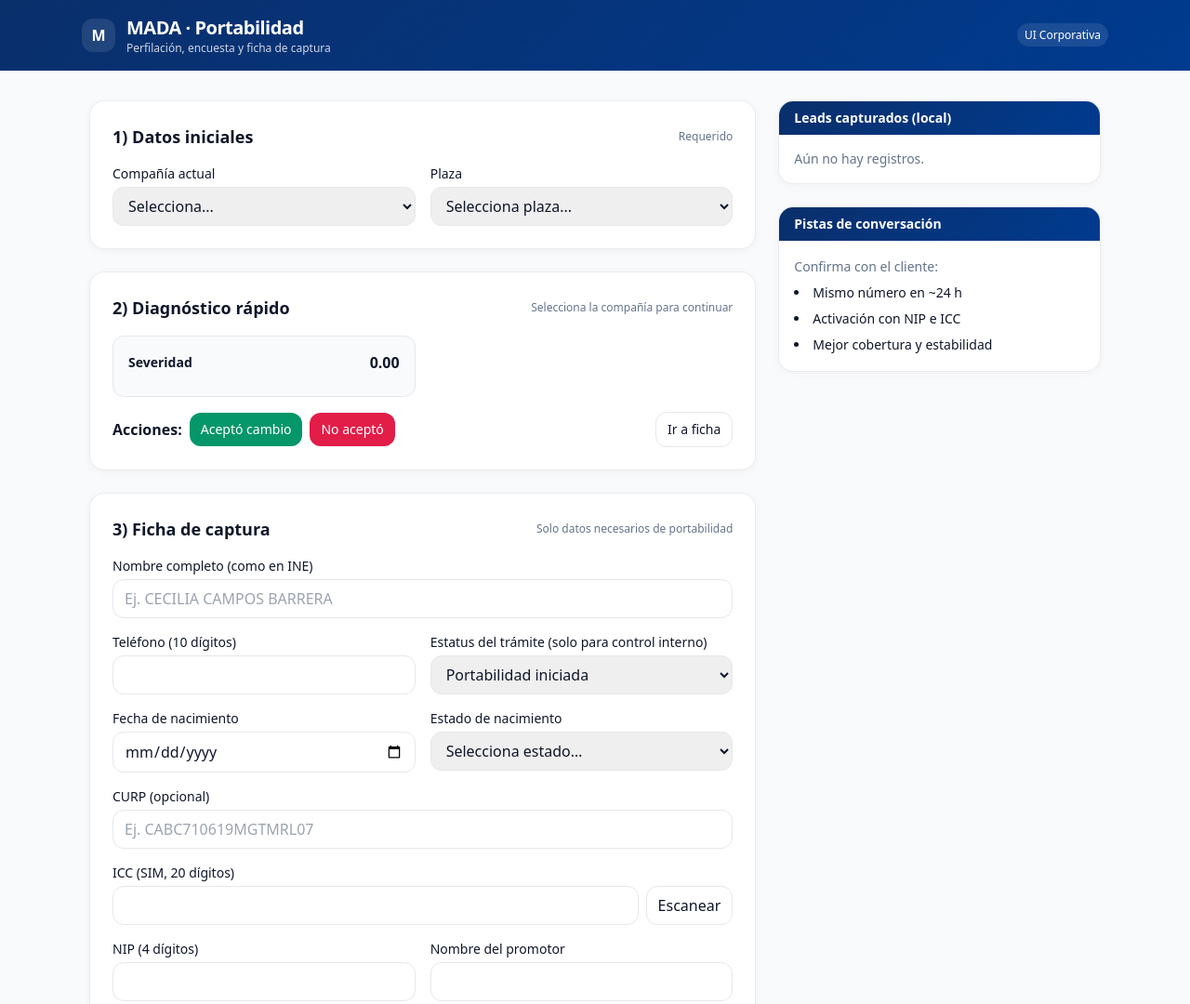
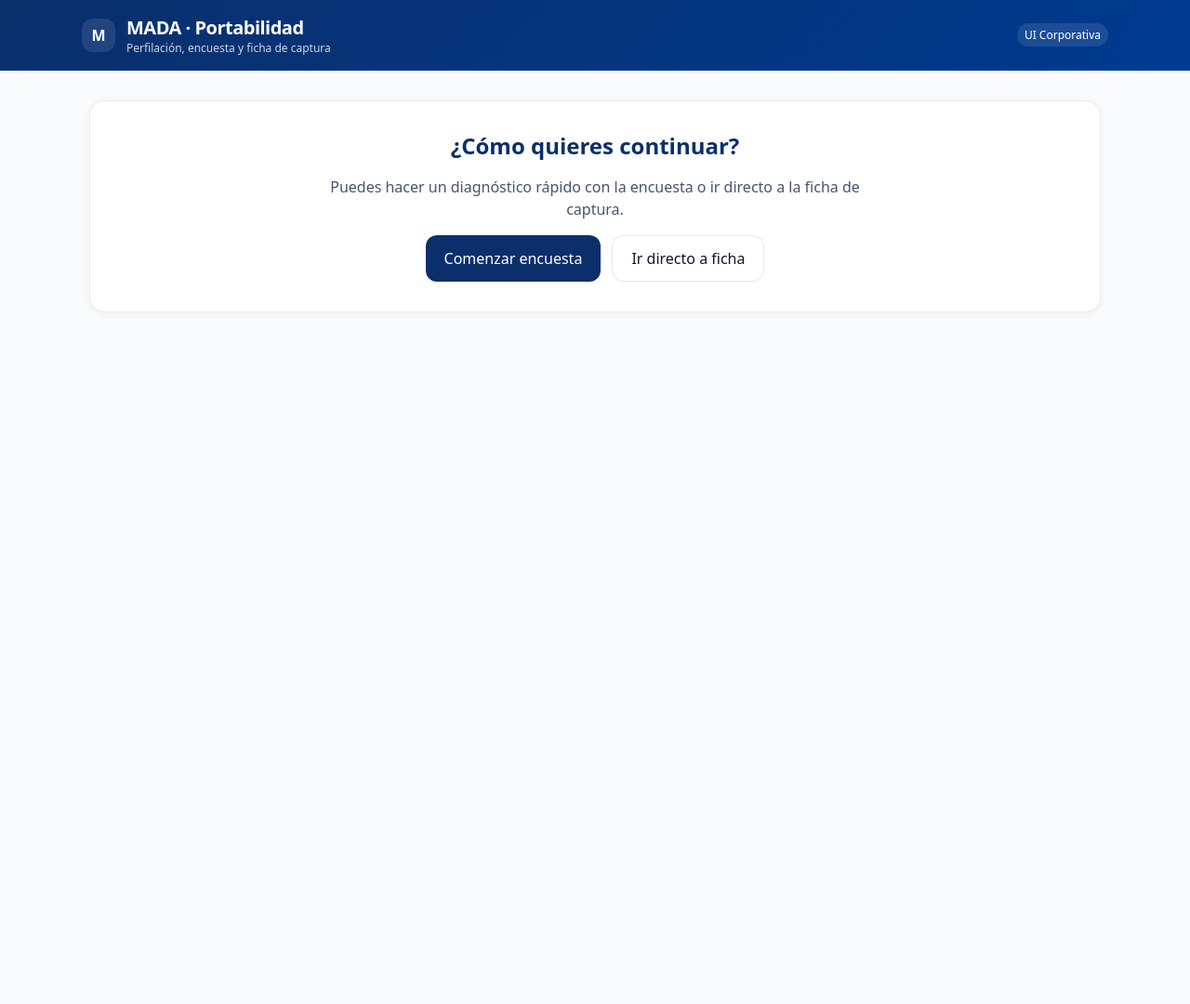
Before and after one commit to jesusvilla091921-create/perfilacion-prospectos, a plain HTML site: page index.html in a window 1280 px wide. Shown: the top 1080 px of the page at 93% size. After the commit the page ends 800 px from the top, so only its background shows below. Drawn offline with nearby package versions, Linux system fonts and the light colour scheme.

Commit message:
Update index.html

```diff
--- a/index.html
+++ b/index.html
@@ -25,7 +25,7 @@
   <header class="brand-grad text-white">
     <div class="max-w-6xl mx-auto px-4 sm:px-6 py-4 flex items-center justify-between">
       <div class="flex items-center gap-3">
-        <div class="h-9 w-9 rounded-xl bg-white/10 grid place-items-center font-black">M</div>
+        <button id="btnHome" class="h-9 w-9 rounded-xl bg-white/10 grid place-items-center font-black">M</button>
         <div>
           <h1 class="text-xl font-semibold tracking-tight">MADA · Portabilidad</h1>
           <p class="text-xs text-white/80">Perfilación, encuesta y ficha de captura</p>
@@ -38,7 +38,24 @@
   </header>
 
   <main class="max-w-6xl mx-auto p-4 sm:p-6 lg:p-8">
-    <div class="grid lg:grid-cols-3 gap-6">
+    <!-- Portada con 2 botones -->
+    <section id="startBlock" class="card rounded-2xl p-8 text-center space-y-4">
+      <h2 class="text-2xl font-bold text-[var(--brand)]">¿Cómo quieres continuar?</h2>
+      <p class="text-slate-600 max-w-prose mx-auto">
+        Puedes hacer un diagnóstico rápido con la encuesta o ir directo a la ficha de captura.
+      </p>
+      <div class="flex flex-col sm:flex-row gap-3 justify-center">
+        <button id="btnStartSurvey" class="px-5 py-3 rounded-xl bg-[var(--brand)] text-white hover:bg-[var(--brand-2)]">
+          Comenzar encuesta
+        </button>
+        <button id="btnSkipToCapture" class="px-5 py-3 rounded-xl border hover:bg-slate-50">
+          Ir directo a ficha
+        </button>
+      </div>
+    </section>
+
+    <!-- App -->
+    <section id="mainBlock" class="hidden grid lg:grid-cols-3 gap-6">
       <!-- Columna izquierda -->
       <section class="lg:col-span-2 space-y-6">
         <!-- Paso 1: compañía y plaza -->
@@ -122,7 +139,7 @@
             </div>
 
             <div>
-              <label class="block text-sm font-medium mb-1">Estatus del trámite (solo para control interno)</label>
+              <label class="block text-sm font-medium mb-1">Estatus del trámite (solo para Sheets)</label>
               <select id="capEstatus" class="w-full border rounded-xl px-3 py-2 focus:ring-2 focus:ring-[var(--accent)] focus:border-transparent outline-none">
                 <option>Portabilidad iniciada</option>
                 <option>Capturado</option>
@@ -209,7 +226,7 @@
           </div>
         </div>
       </aside>
-    </div>
+    </section>
   </main>
 
   <!-- Modal Ticket (ficha para screenshot) -->
@@ -303,9 +320,16 @@
     };
 
     /* ========= Elementos ========= */
+    const startBlock = el('startBlock');
+    const mainBlock  = el('mainBlock');
+    const btnStartSurvey   = el('btnStartSurvey');
+    const btnSkipToCapture = el('btnSkipToCapture');
+    const btnHome = el('btnHome');
+
     const carrier = el('carrier'); const plaza = el('plaza'); const telcelNote = el('telcelNote');
 
     // Encuesta
+    const surveyBlock = el('surveyBlock');
     const questionsContainer = el('questionsContainer');
     const scoreBox = el('scoreBox'); const pitchBox = el('pitchBox');
     const planBox = el('planBox'); const planCard = el('planCard');
@@ -336,17 +360,22 @@
     let scanStream=null, scanning=false, detector=null;
 
     // Estado
-    let answers = {}; let currentCarrier=null; let currentScore=0; let leads=[];
+    let answers = {}; let currentCarrier=null; let currentScore=0; let leads=[]; let showSurvey=false;
 
     document.addEventListener('DOMContentLoaded', () => {
+      // Portada
+      btnStartSurvey.addEventListener('click', () => startApp(true));
+      btnSkipToCapture.addEventListener('click', () => startApp(false));
+      btnHome.addEventListener('click', goHome);
+
       carrier.addEventListener('change', handleCarrierChange);
       capTelefono.addEventListener('input', ()=> capTelefono.value = capTelefono.value.replace(/\D/g,'').slice(0,10));
       capICC.addEventListener('input',      ()=> capICC.value      = capICC.value.replace(/\D/g,'').slice(0,20));
       capNip.addEventListener('input',      ()=> capNip.value      = capNip.value.replace(/\D/g,'').slice(0,4));
 
-      btnAccept.addEventListener('click', () => { captureBlock.scrollIntoView({behavior:'smooth', block:'start'}); capNombreCompleto.focus(); });
+      btnAccept.addEventListener('click', () => { captureBlock.classList.remove('hidden'); captureBlock.scrollIntoView({behavior:'smooth'}); capNombreCompleto.focus(); });
       btnReject.addEventListener('click', () => alert('¡Gracias! Si cambias de opinión, aquí seguimos.'));
-      btnGoCapture.addEventListener('click', () => { captureBlock.scrollIntoView({behavior:'smooth', block:'start'}); });
+      btnGoCapture.addEventListener('click', () => { captureBlock.classList.remove('hidden'); captureBlock.scrollIntoView({behavior:'smooth'}); });
 
       btnSaveCapture.addEventListener('click', saveCapture);
       btnCancelCapture.addEventListener('click', resetForm);
@@ -361,9 +390,27 @@
         : 'Sin soporte nativo. Si no detecta, ingresa el ICC manualmente.';
 
       loadSavedLeads();
-      // Oculta ficha al inicio; encuesta muestra mensaje hasta que elijan compañía
-      if(!carrier.value){ questionsContainer.innerHTML=''; surveyHint.textContent='Selecciona la compañía para continuar'; }
+      surveyBlock.classList.remove('hidden'); // visible por defecto dentro del modo "encuesta"
+      captureBlock.classList.remove('hidden'); // lo controlamos con showSurvey
+      goHome(); // iniciar en portada
     });
+
+    function startApp(wantSurvey){
+      showSurvey = wantSurvey;
+      startBlock.classList.add('hidden');
+      mainBlock.classList.remove('hidden');
+      // Mostrar/ocultar bloques según elección
+      surveyBlock.classList.toggle('hidden', !showSurvey);
+      captureBlock.classList.toggle('hidden', showSurvey); // si hay encuesta, ocultamos captura hasta que decidan
+      window.scrollTo({top:0, behavior:'smooth'});
+    }
+
+    function goHome(){
+      // Vuelve a portada y limpia
+      resetForm();
+      mainBlock.classList.add('hidden');
+      startBlock.classList.remove('hidden');
+    }
 
     /* ====== Encuesta ====== */
     function handleCarrierChange(){
@@ -445,7 +492,6 @@
 
     /* ====== Guardar ficha ====== */
     async function saveCapture(){
-      // Validaciones mínimas
       if(!carrier.value){ alert('Selecciona la compañía'); carrier.focus(); return; }
       if(!plaza.value){ alert('Selecciona la plaza'); plaza.focus(); return; }
       if(!capNombreCompleto.value.trim()){ alert('Ingresa el nombre completo'); capNombreCompleto.focus(); return; }
@@ -468,7 +514,7 @@
         icc:capICC.value.trim(),
         nip:capNip.value.trim(),
         promotor:capPromotor.value.trim(),
-        estatus:capEstatus.value // -> solo para Sheets y panel lateral, NO en la ficha
+        estatus:capEstatus.value // -> solo Sheets y panel lateral
       };
 
       // Local
@@ -503,11 +549,17 @@
 
     function resetForm(){
       carrier.value=''; plaza.value='';
+      // encuesta
       questionsContainer.innerHTML=''; answers={}; currentScore=0; scoreBox.textContent='0.00'; pitchBox.textContent=''; planCard.innerHTML=''; planBox.classList.add('hidden'); surveyHint.textContent='Selecciona la compañía para continuar';
+      // captura
       capNombreCompleto.value=''; capTelefono.value=''; capFechaNacimiento.value='';
       capEstadoNacimiento.value=''; capCurp.value=''; capICC.value=''; capNip.value='';
       capPromotor.value=''; capEstatus.value='Portabilidad iniciada';
       telcelNote.classList.add('hidden');
+
+      // visibilidad según elección
+      surveyBlock.classList.toggle('hidden', !showSurvey);
+      captureBlock.classList.toggle('hidden', showSurvey);
       window.scrollTo({top:0, behavior:'smooth'});
     }
 
```
